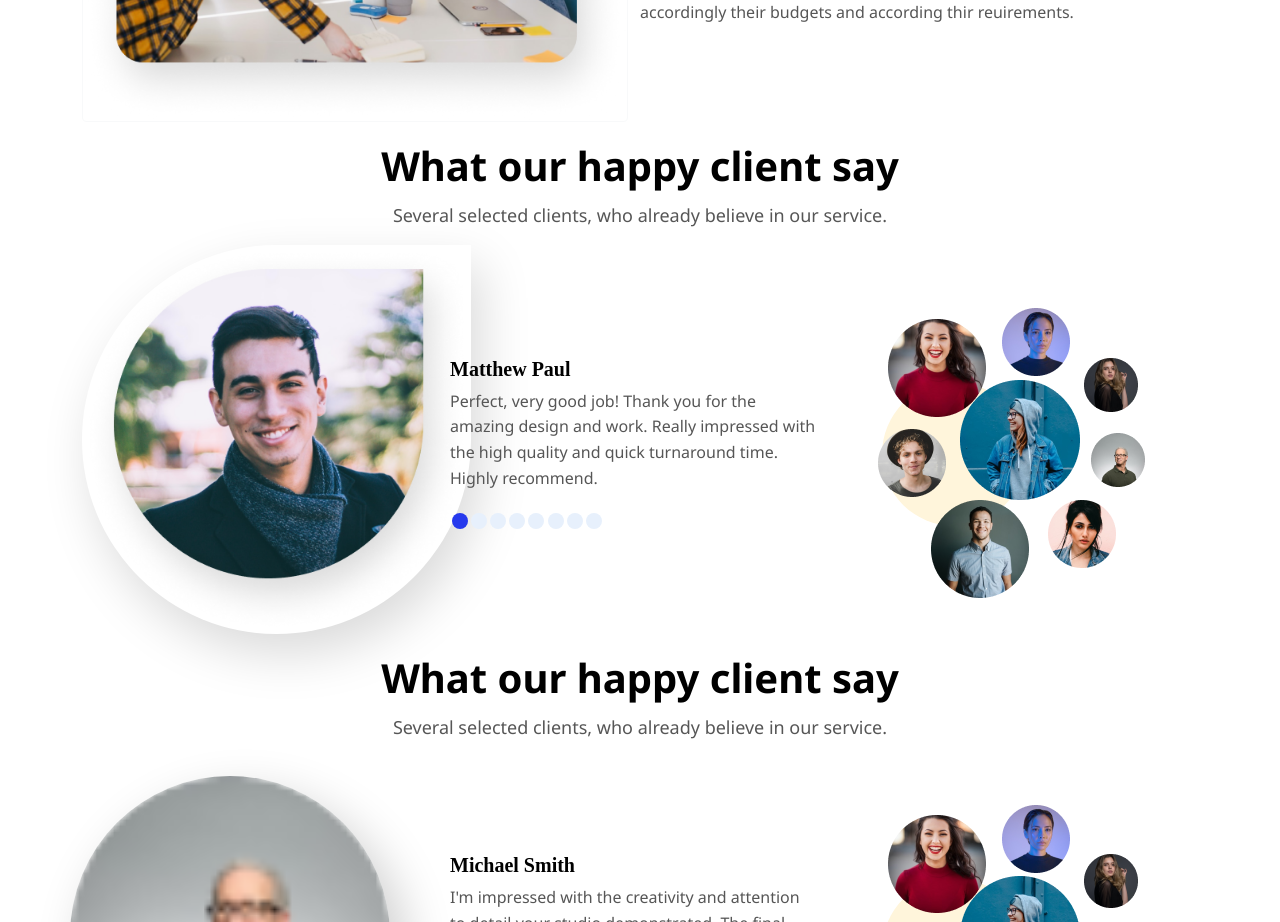
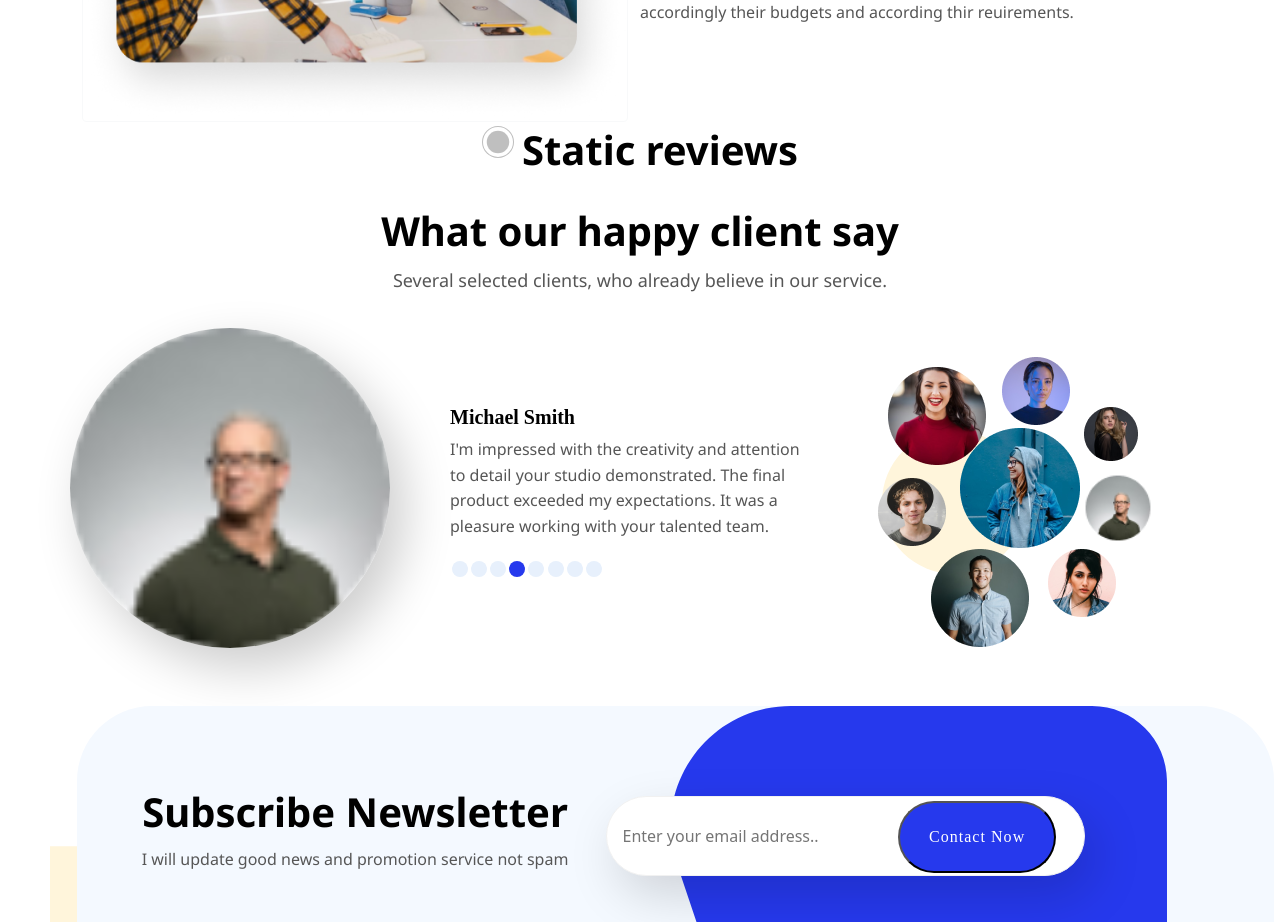
Before and after one commit to KiraTheCoder/Studio-Landing-Page, a React (Create React App) app: page / in a window 1280 px wide. Shown: the part 1720-2642 px from the top of the page. Built offline with nearby package versions, Linux system fonts and the light colour scheme.

Commit message:
add switch for review section change

```diff
--- a/src/components/ClientsReview/ClientsReview.css
+++ b/src/components/ClientsReview/ClientsReview.css
@@ -240,3 +240,14 @@
 
     /*  */
 }
+
+
+
+
+/* Switch checked */
+.review-switcher {
+
+    width: 5rem;
+    height: 2rem;
+    margin: "0.2em 3rem 0 0";
+}
--- a/src/components/ClientsReview/ClientsReview.jsx
+++ b/src/components/ClientsReview/ClientsReview.jsx
@@ -1,12 +1,26 @@
 import "./ClientsReview.css"
 import ClientsReviewStatic from "./ClientsReviewStatic"
 import ClientsReviewDynamic from "./ClientsReviewDynamic"
+import { useState } from "react"
 
 const ClientsReview = () => {
+    const [isChecked, setIsChecked] = useState(false);
     return (
         <>
-            <ClientsReviewStatic />
-            <ClientsReviewDynamic />
+            <div className="conatainer d-flex justify-content-center text-center">
+                <div class="form-check form-switch ">
+                    <input class="form-check-input review-switcher" type="checkbox" id="formSwitchDefault"
+
+
+                        checked={isChecked}
+                        onChange={() => {
+                            setIsChecked((prevstate) => (!prevstate))
+                        }} />
+                    <label class="form-check-label" for="formSwitchDefault"><h3>{isChecked ? "Dynamic reviews" : "Static reviews"}</h3></label>
+                </div>
+            </div>
+
+            {isChecked ? <ClientsReviewStatic /> : <ClientsReviewDynamic />}
 
         </>
     )
```
